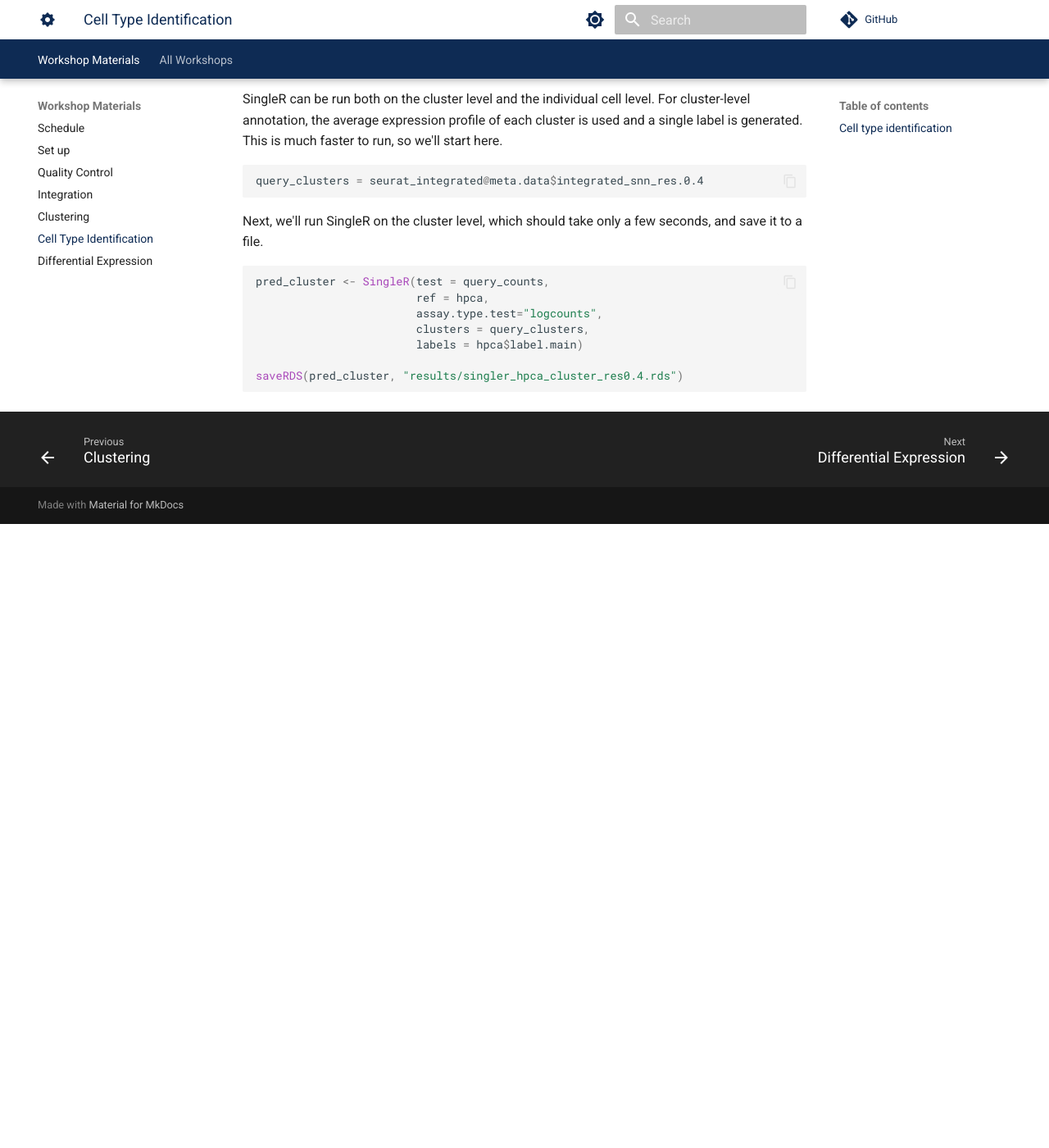
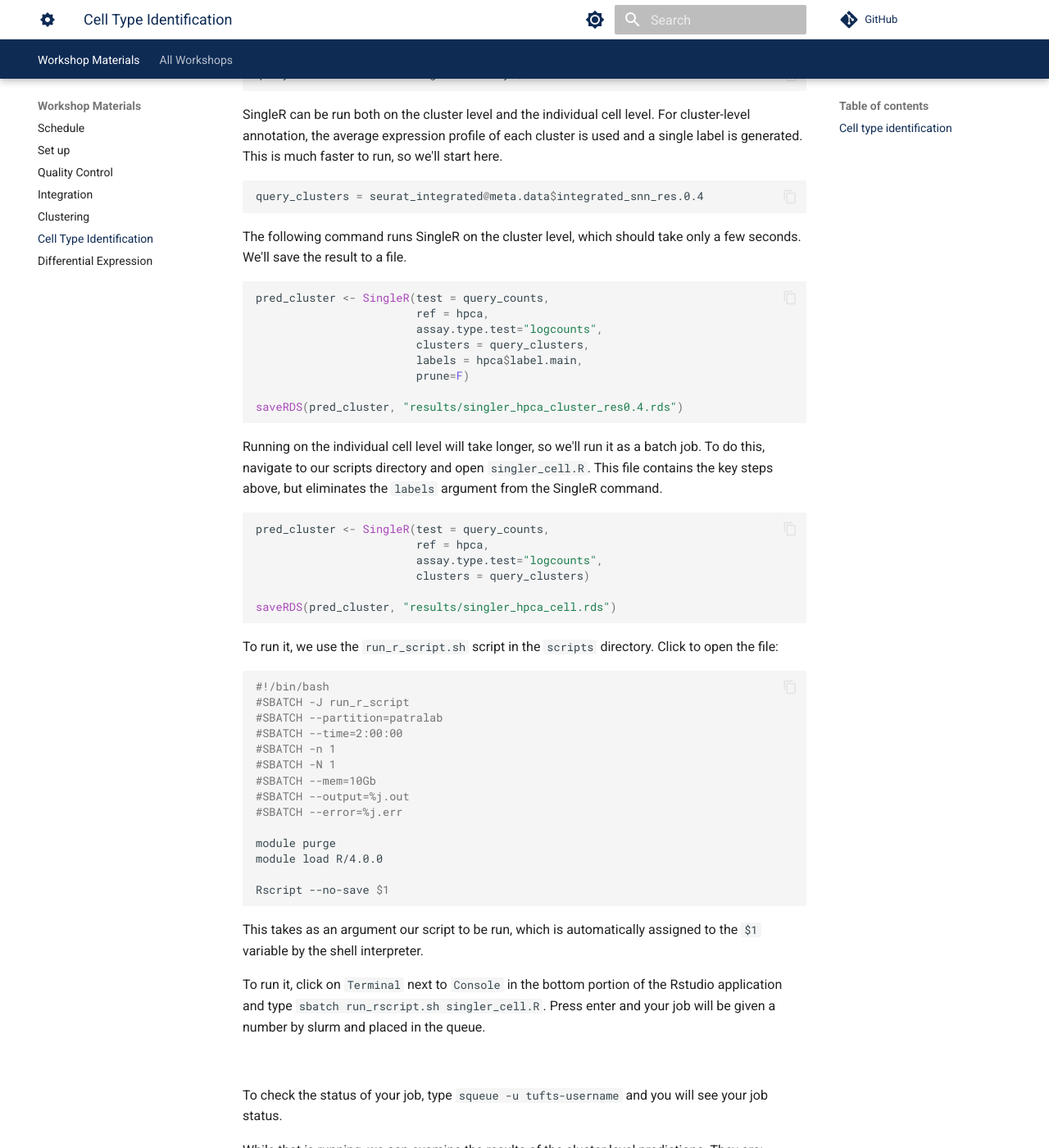
Before and after one commit to best-tufts/intro_to_single_cell_rnaseq, an MkDocs documentation site: the page built from docs/intro_to_single_cell_rnaseq/05_cell_type_identification.md, in a window 1280 px wide and 1400 px high, scrolled down 2001 px. Shown: the whole window at 82% size. Built offline with MkDocs 1.6.1 and Material for MkDocs 9.7.7, drawn with Linux system fonts in a browser that asks for light colours; comment, search, counter and statistics services are not loaded; before the commit the page ends 2640 px from its top, so only the background shows below that; some of the changed text lies outside the part shown.

Commit message:
lesson 5

````diff
--- a/docs/intro_to_single_cell_rnaseq/05_cell_type_identification.md
+++ b/docs/intro_to_single_cell_rnaseq/05_cell_type_identification.md
@@ -1,6 +1,6 @@
 ## Cell type identification
 
-As before, we load our libraries and set our working directory:
+To start, we load our library path, libraries and set our working directory:
 ```R
 LIB='/cluster/tufts/hpc/tools/R/4.0.0/'
 .libPaths(c("",LIB))
@@ -8,7 +8,8 @@ library(tidyverse)
 library(Seurat)
 library(SingleR)
 library(celldex)
-setwd("/cluster/tufts/patralab/rbator01/workshops/2023_06_intro_scrnaseq/")
+library(pheatmap)
+setwd("~/intro_to_scrnaseq/")
 ```
 
 We begin by loading our integrated samples.
@@ -89,13 +89,101 @@ SingleR can be run both on the cluster level and the individual cell level. For
 query_clusters = seurat_integrated@meta.data$integrated_snn_res.0.4
 ```
 
-Next, we'll run SingleR on the cluster level, which should take only a few seconds, and save it to a file.
+The following command runs SingleR on the cluster level, which should take only a few seconds. We'll save the result to a file.
 ```R
 pred_cluster <- SingleR(test = query_counts,
                         ref = hpca,
                         assay.type.test="logcounts",
                         clusters = query_clusters,
-                        labels = hpca$label.main)
+                        labels = hpca$label.main,
+                        prune=F)
 
 saveRDS(pred_cluster, "results/singler_hpca_cluster_res0.4.rds")
 ```
+
+Running on the individual cell level will take longer, so we'll run it as a batch job. To do this, navigate to our scripts directory and open `singler_cell.R`. This file contains the key steps above, but eliminates the `labels` argument from the SingleR command.
+
+```R
+pred_cluster <- SingleR(test = query_counts,
+                        ref = hpca,
+                        assay.type.test="logcounts",
+                        clusters = query_clusters)
+
+saveRDS(pred_cluster, "results/singler_hpca_cell.rds")
+```
+
+To run it, we use the `run_r_script.sh` script in the `scripts` directory. Click to open the file:
+
+```bash
+#!/bin/bash
+#SBATCH -J run_r_script
+#SBATCH --partition=patralab
+#SBATCH --time=2:00:00
+#SBATCH -n 1
+#SBATCH -N 1
+#SBATCH --mem=10Gb
+#SBATCH --output=%j.out
+#SBATCH --error=%j.err
+
+module purge
+module load R/4.0.0
+
+Rscript --no-save $1
+```
+
+This takes as an argument our script to be run, which is automatically assigned to the `$1` variable by the shell interpreter.
+
+To run it, click on `Terminal` next to `Console` in the bottom portion of the Rstudio application and type `sbatch run_rscript.sh singler_cell.R`. Press enter and your job will be given a number by slurm and placed in the queue.
+
+![](images/terminal.png)
+
+To check the status of your job, type `squeue -u tufts-username` and you will see your job status.
+
+While that is running, we can examine the results of the cluster level predictions. They are:
+```R
+head(pred_cluster)
+```
+!!! info "output"
+![](images/pred_cluster.png)
+
+First, let's add the pruned.labels to the `seurat_integrated` metadata by creating a named list `cluster_labels`:
+```R
+cluster_labels = pred_cluster$labels
+names(cluster_labels) = rownames(pred_cluster)
+```
+
+The active identities can be renamed:
+```R
+seurat_integrated = RenameIdents(seurat_integrated,
+                                 new_names)
+```
+
+Now we can view the labeled clusters:
+```R
+DimPlot(seurat_integrated, label=T)
+```
+![](images/cluster_label.png)
+
+
+Now, take a look at the cell level labels which should be done running by now. We'll this time, we'll add the `pruned labeles` to the seurat object metadata:
+
+```
+seurat_integrated  = AddMetaData(seurat_integrated,
+                                 pred$pruned.labels,
+                                 "hpca.labels")
+```
+
+```R
+Idents(seurat_integrated) = "hpca.labels"
+DimPlot(seurat_integrated, label=T)
+```
+![](images/cell_label.png)
+
+We see the picture is more complicatedm with some clusters containing a mix of cell labels. We can view the breakdown per cluster as a heatmap:
+```R
+tab <- table(cluster=seurat_integrated$integrated_snn_res.0.4, label=pred$labels)
+pheatmap(log10(tab+10))
+```
+![](images/pheatmap.png)
+
+We can see for example cluster 10 and cluster 5 have a mix of cells, which may indicate that they contain a type of cell not in our reference database. This is expected since we've used a very general database. Next we'll use a single-cell RNAseq dataset that contains a perfect match and see how the labeling changes.
````
Also changed, not shown: other parts of docs/intro_to_single_cell_rnaseq/05_cell_type_identification.md (+1 -2 lines), docs/images/cell_label.png (added), docs/images/cluster_label.png (added), docs/images/pheatmap.png (added), docs/images/pred_cluster.png (added), docs/images/pruned_label.png (added), docs/images/terminal.png (added).
